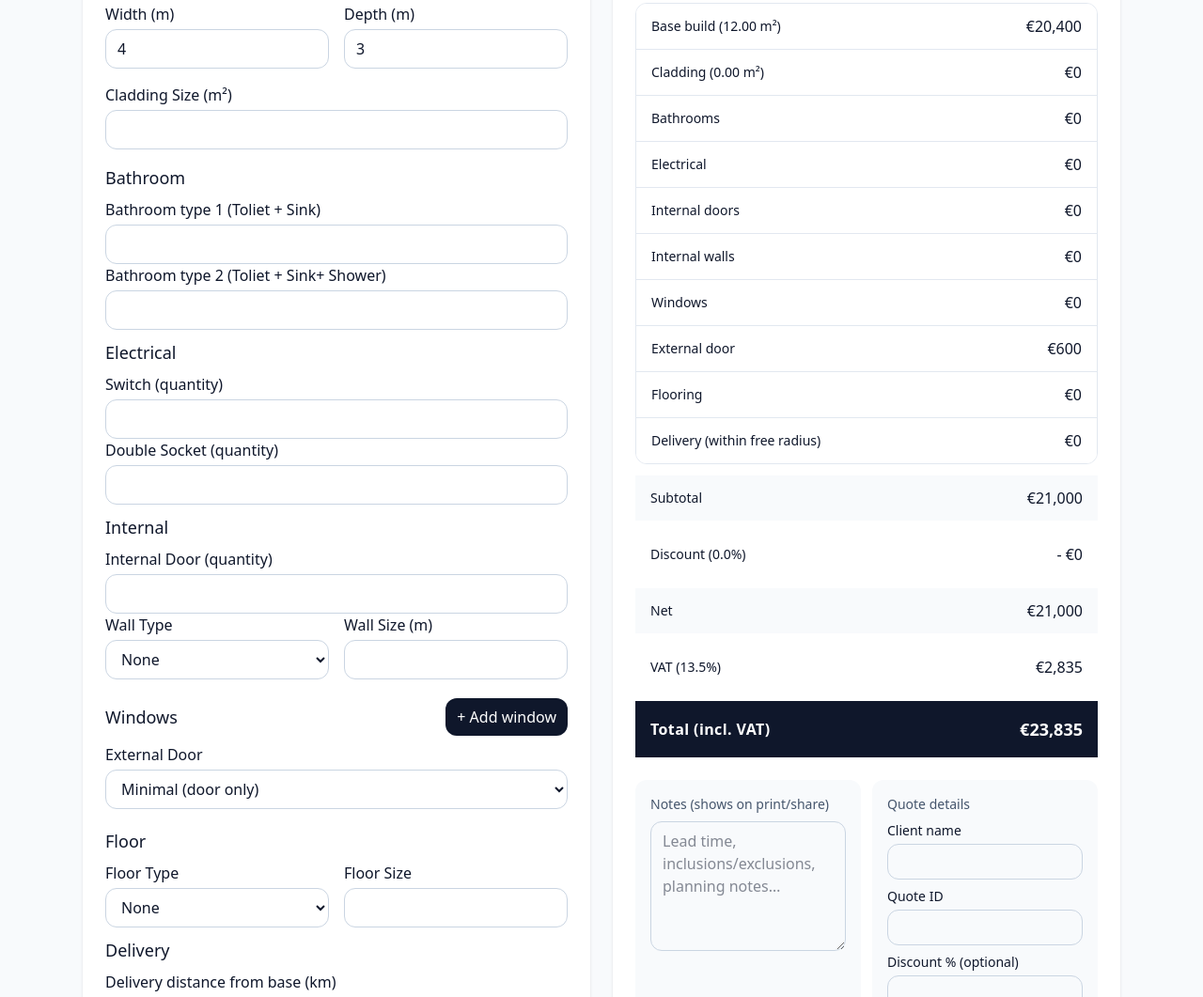
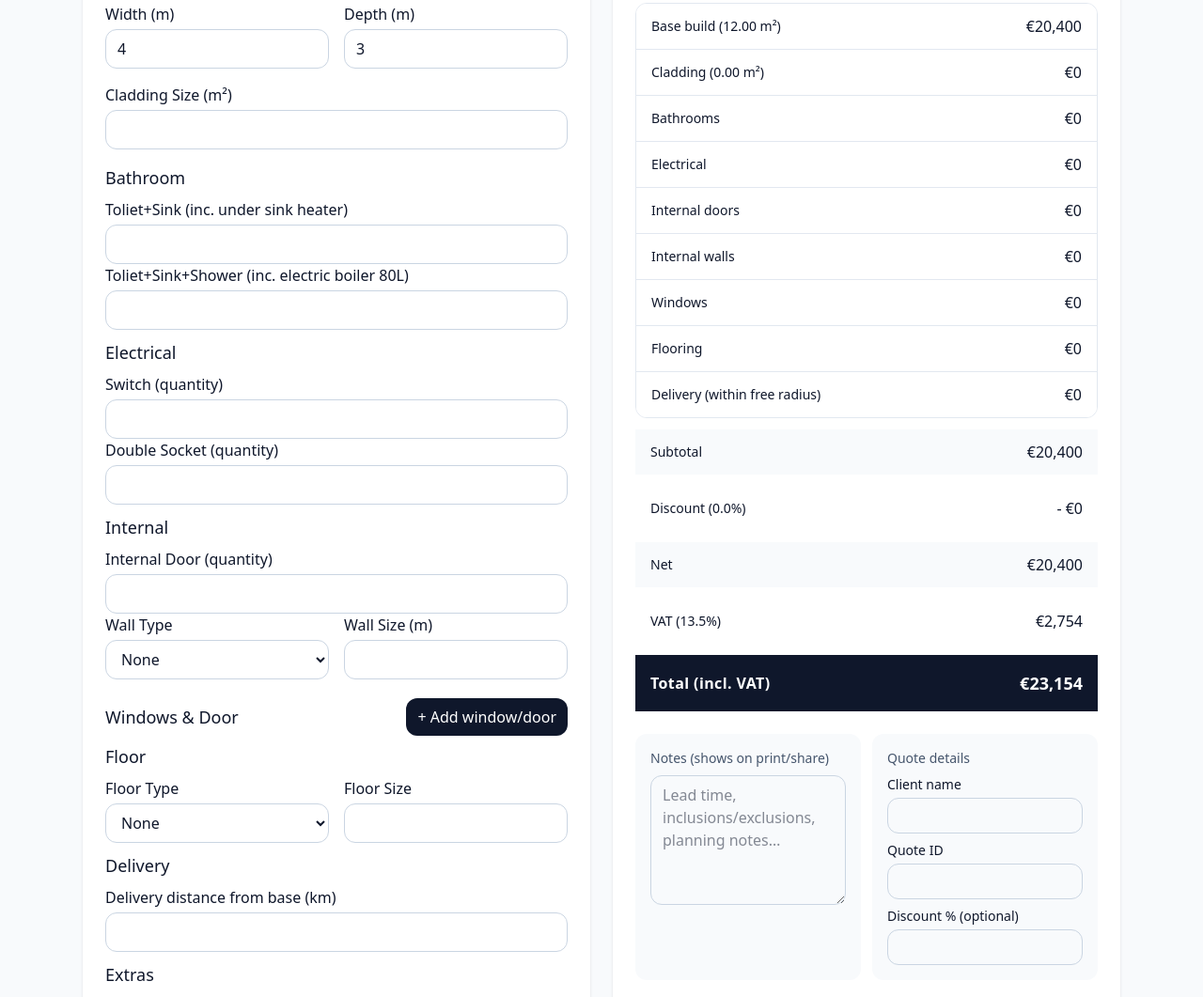
Before and after one commit to ctrlA-ctrlC-ctrlV/Web-Based-Price-Calculator, a website: page index.html in a window 1280 px wide. Shown: the part 191-1252 px from the top of the page at 94% size. Drawn offline with Linux system fonts and the light colour scheme.

Commit message:
change: few price and layout change

```diff
--- a/index.html
+++ b/index.html
@@ -88,11 +88,11 @@
             <div class="flex items-center justify-between mb-2">
                 <h3 class="text-lg font-medium">Bathroom</h3>
             </div>
-            <label class="block col-span-2">Bathroom type 1 (Toliet + Sink)
+            <label class="block col-span-2">Toliet+Sink (inc. under sink heater)
                 <input type="number" step="0.1" id="bathroom_1" class="number-input mt-1 w-full px-3 py-2 rounded-xl border border-slate-300" />
             </label>
 
-            <label class="block col-span-2">Bathroom type 2 (Toliet + Sink+ Shower)
+            <label class="block col-span-2">Toliet+Sink+Shower (inc. electric boiler 80L)
                 <input type="number" step="0.1" id="bathroom_2" class="number-input mt-1 w-full px-3 py-2 rounded-xl border border-slate-300" />
             </label>
             <p style="margin-bottom: 10px;"></p>
@@ -142,10 +142,10 @@
             <!-- Windows Module -->
             <section class="col-span-2">
             <div class="flex items-center justify-between mb-2">
-                <h3 class="text-lg font-medium">Windows</h3>
+                <h3 class="text-lg font-medium">Windows & Door</h3>
                 <button id="addWindowBtn"
                 class="no-print px-3 py-2 rounded-xl bg-slate-900 text-white hover:bg-slate-800">
-                + Add window
+                + Add window/door
                 </button>
             </div>
 
@@ -176,7 +176,7 @@
             </template>
             <p style="margin-bottom: 2px;"></p>
 
-            <!--Door-->
+            <!--Door
             <label class="block col-span-2">External Door
                 <select id="ex_door" class="mt-1 w-full px-3 py-2 rounded-xl border border-slate-300">
                     <option value="minimal">Minimal (door only)</option>
@@ -184,7 +184,7 @@
                     <option value="panoramic">Panoramic sliders</option>
                 </select>
             </label>
-            <p style="margin-bottom: 20px;"></p>
+            <p style="margin-bottom: 20px;"></p>-->
 
             <!--Floor-->
             <section class="col-span-2">
--- a/src/source.js
+++ b/src/source.js
@@ -13,7 +13,6 @@ const defaults = {
     doubeSocket: 60,
     innerDoorChar: 500,
     innerWallType: { none: 0, inner_wall_type_p: 200, inner_wall_type_s:300 },
-    ex_door: { minimal: 600, standard: 1800, panoramic: 3800, 'bi-fold': 5200 },
     floor: { none: 0, wooden: 40, tile: 60},
     deliveryFreeKm: 30,
     deliveryRatePerKm: 2.2,    // €/km beyond free radius
@@ -130,7 +129,7 @@ function compute() {
     const innerDoor = qs('#inner_door').value || 0;
     const innerWallType = qs('#inner_wall_type').value;
     const innerWallQuan = qs('#wall_quan').value || 0;
-    const exDoor = qs('#ex_door').value;
+    //const exDoor = qs('#ex_door').value;
     const floorType = qs('#floor_type').value;
     const floorSize = qs('#floor_size').value || 0;
     const distance = parseFloat(qs('#distance').value) || 0;
@@ -146,7 +145,7 @@ function compute() {
     const innerDoorCost = innerDoor * defaults.innerDoorChar;
     const innerWallCost = defaults.innerWallType[innerWallType] * innerWallQuan;
     const windowCost = getWinData();
-    const exterDoorCost = defaults.ex_door[exDoor];
+    //const exterDoorCost = defaults.ex_door[exDoor];
     const floorCost = defaults.floor[floorType] * floorSize; //floor type * floor size
     const deliveryExtraKm = Math.max(0, distance - freeKm);;
     const deliverCost = deliveryExtraKm * rateKm;
@@ -157,7 +156,7 @@ function compute() {
     const ex_steelDoorCost = steelDoor * defaults.ex_steelDoorCharge;
 
     // Total Calculation
-    let noneExtraSubtotal = base + cladCost + bathCost + eleCost + innerDoorCost + innerWallCost + windowCost + exterDoorCost + floorCost + deliverCost;
+    let noneExtraSubtotal = base + cladCost + bathCost + eleCost + innerDoorCost + innerWallCost + windowCost + floorCost + deliverCost;
     let extraSubtotal  = ex_espCost + ex_renderCost + ex_steelDoorCost;
     let subtotal = noneExtraSubtotal + extraSubtotal;
 
@@ -177,7 +176,7 @@ function compute() {
         { label: `Internal doors`, amount: innerDoorCost },
         { label: `Internal walls`, amount: innerWallCost },
         { label: `Windows`, amount: windowCost },
-        { label: `External door`, amount: exterDoorCost },
+        //{ label: `External door`, amount: exterDoorCost },
         { label: `Flooring`, amount: floorCost },
         { label: deliveryExtraKm > 0 ? `Delivery (${deliveryExtraKm} km beyond ${freeKm} km)` : 'Delivery (within free radius)', amount: deliverCost },
     ];
@@ -246,7 +245,7 @@ function updateUrlParams() {
         'bathroom_1','bathroom_2',
         'switch','d_socket',
         'inner_door','inner_wall_type','wall_quan',
-        'ex_door',
+        //'ex_door',
         'floor_type','floor_size',
         'distance',
         'ex_EPSInsulation','ex_renderFinish','ex_steelDoor',
@@ -322,7 +321,6 @@ function loadFromUrlParams() {
         'bathroom_1','bathroom_2',
         'switch','d_socket',
         'inner_door','inner_wall_type','wall_quan',
-        'ex_door',
         'floor_type','floor_size',
         'distance',
         'ex_EPSInsulation','ex_renderFinish','ex_steelDoor',
@@ -382,7 +380,6 @@ function persistToLocalStorage() {
         'bathroom_1','bathroom_2',
         'switch','d_socket',
         'inner_door','inner_wall_type','wall_quan',
-        'ex_door',
         'floor_type','floor_size',
         'distance',
         'ex_EPSInsulation','ex_renderFinish','ex_steelDoor',
@@ -510,7 +507,7 @@ if (qs('#printBtn')) qs('#printBtn').addEventListener('click', ()=>window.print(
 window.addEventListener('DOMContentLoaded', () => {
     initDefaults();
     const loadedFromUrl = loadFromUrlParams();
-    if (!loadedFromUrl) addWindow();
+    if (!loadedFromUrl) addWindow(); //Bug fix request: when page load no window is created
     loadFromLocalStorage();
     compute();
 
```
